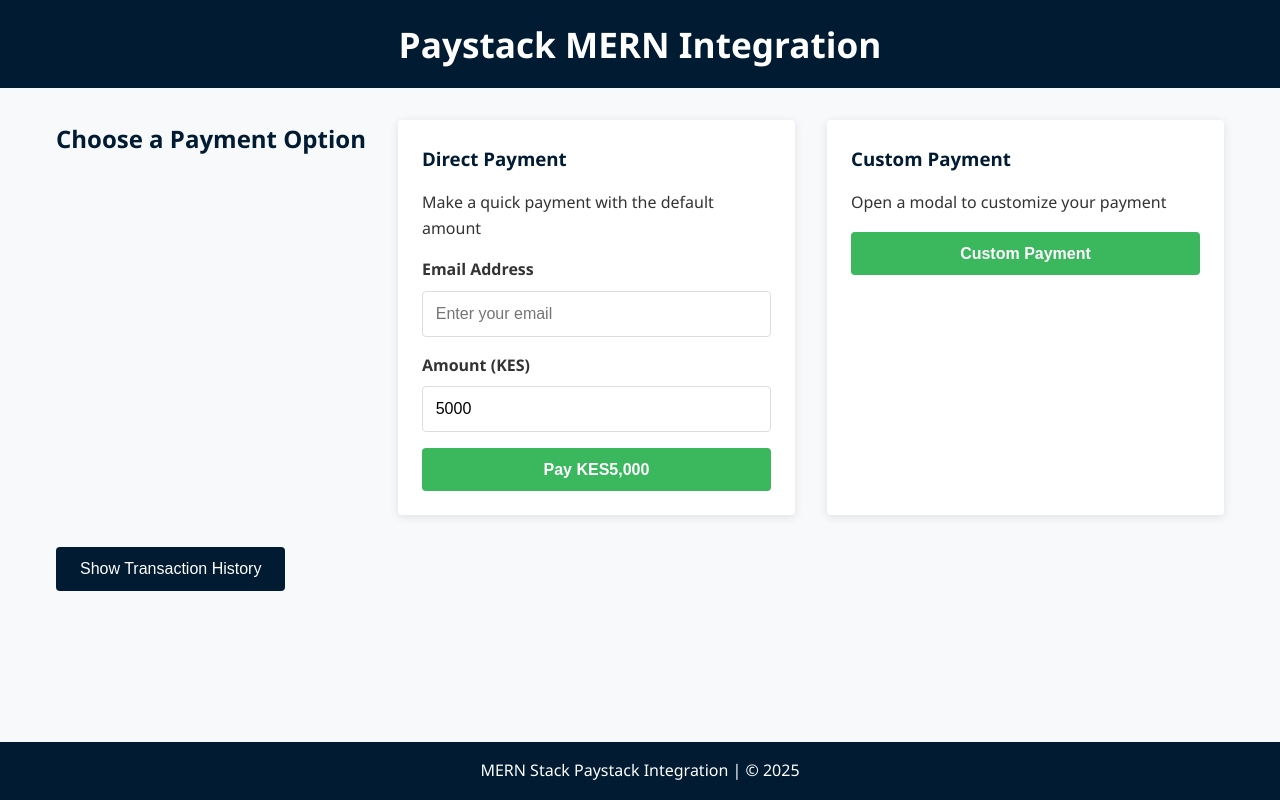
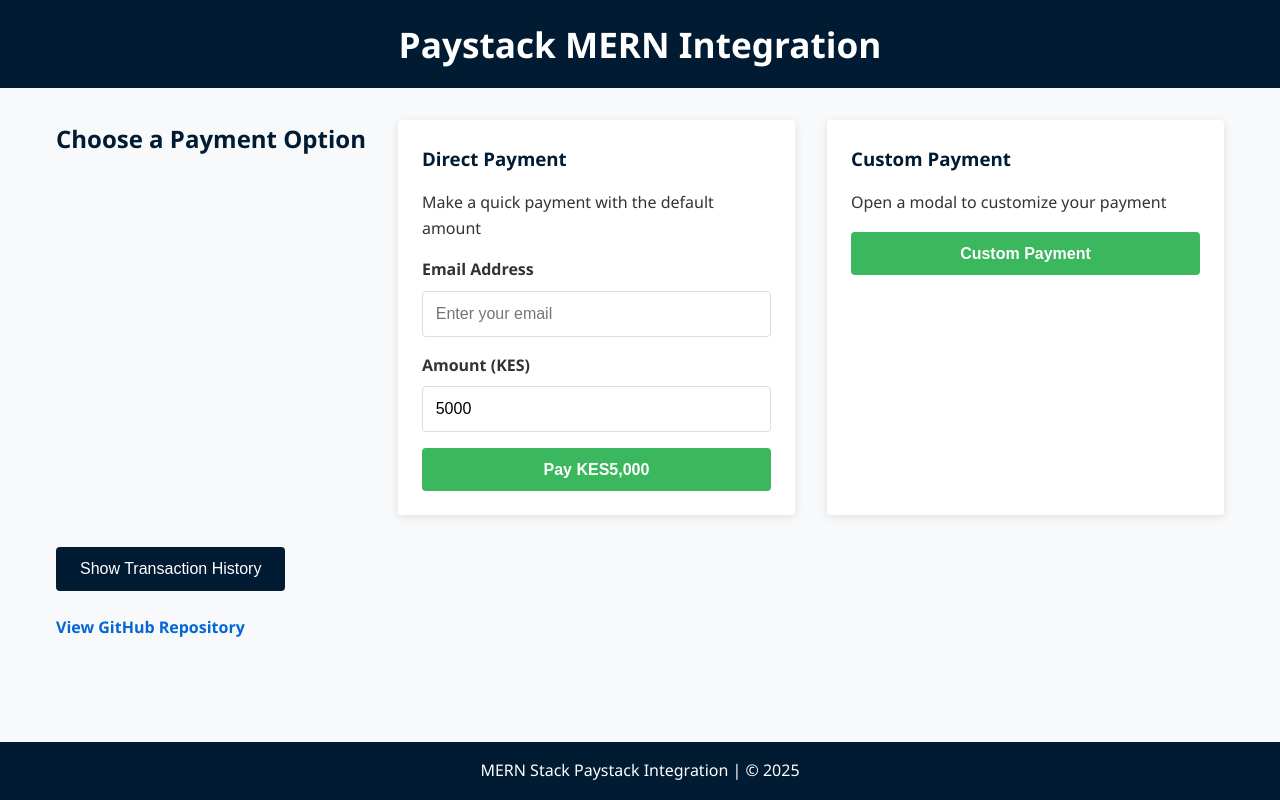
Before and after one commit to FelixOgero/paystack-payment-api-integration, a React (Vite) app in the folder client/: page / in a window 1280 px wide. Built offline with nearby package versions, Linux system fonts and the light colour scheme; no server answers.

Commit message:
further changes

```diff
--- a/client/src/App.jsx
+++ b/client/src/App.jsx
@@ -1,5 +1,10 @@
 import { useState, useEffect } from "react";
-import { BrowserRouter as Router, Routes, Route, useLocation } from "react-router-dom";
+import {
+  BrowserRouter as Router,
+  Routes,
+  Route,
+  useLocation,
+} from "react-router-dom";
 import { PaymentProvider, usePayment } from "./contexts/PaymentContext";
 import PaymentButton from "./components/PaymentButton";
 import PaymentModal from "./components/PaymentModal";
@@ -38,7 +43,7 @@
       <div className="callback-container error">
         <h2>Payment Verification Failed</h2>
         <p>{error}</p>
-        <button onClick={() => window.location.href = "/"}>
+        <button onClick={() => (window.location.href = "/")}>
           Return to Homepage
         </button>
       </div>
@@ -65,7 +70,7 @@
             {transaction.paymentMethod || "N/A"}
           </p>
         </div>
-        <button onClick={() => window.location.href = "/"}>
+        <button onClick={() => (window.location.href = "/")}>
           Return to Homepage
         </button>
       </div>
@@ -125,6 +130,23 @@
 
           {showHistory && <TransactionHistory />}
         </div>
+
+        <a
+          href="https://github.com/FelixOgero/paystack-payment-api-integration"
+          target="_blank"
+          rel="noopener noreferrer"
+          style={{
+            display: "block",
+            marginBottom: "20px",
+            color: "#0366d6",
+            textDecoration: "none",
+            fontWeight: "bold",
+            fontSize: "16px",
+            // textAlign: "center",
+          }}
+        >
+          View GitHub Repository
+        </a>
       </main>
 
       <PaymentModal
```
Also changed, not shown: 1 other file (tests, documents, lock files or other folders).
